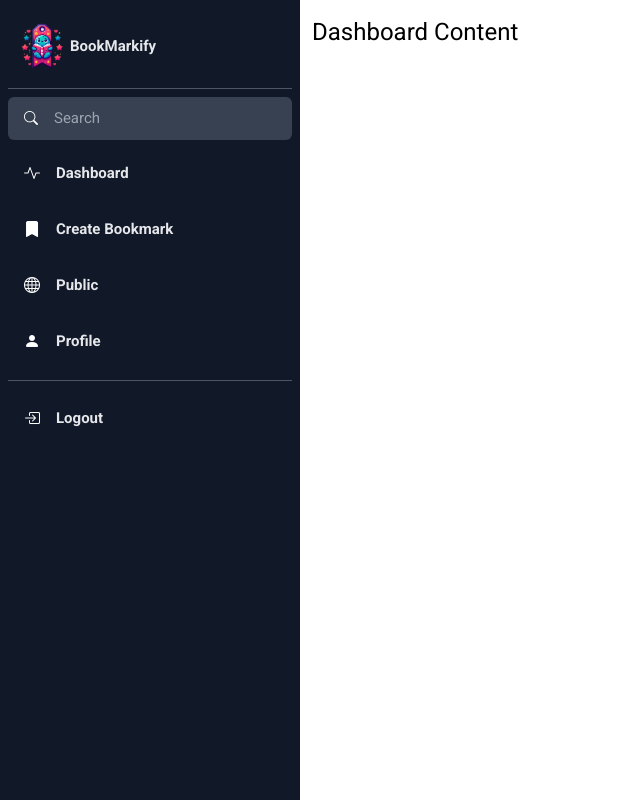
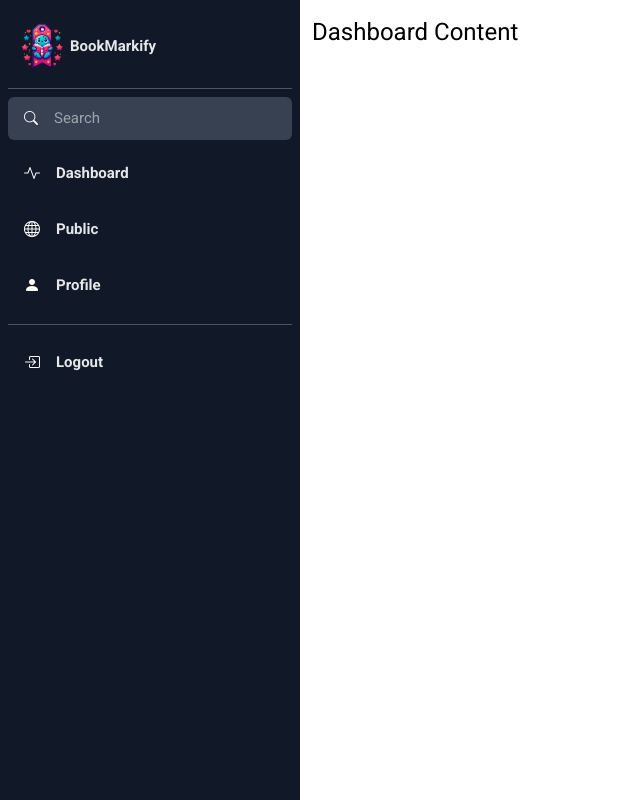
Before and after one commit to KaymMikael/bookmarkify-client, a React (Vite) app: page /dashboard in a window 1280 px wide. Shown: the whole page, without its empty margins (0-640 px from the left). Built offline with nearby package versions, Linux system fonts and the light colour scheme.

Commit message:
remove bookmark

```diff
--- a/src/components/SideBar.jsx
+++ b/src/components/SideBar.jsx
@@ -64,12 +64,6 @@ const SideBar = () => {
           </span>
         </div>
         <div className="p-2.5 mt-3 flex items-center rounded-md px-4 duration-300 cursor-pointer hover:bg-blue-600 text-white  hover:scale-90">
-          <i className="bi bi-bookmark-fill"></i>
-          <span className="text-[15px] ml-4 text-gray-200 font-bold">
-            Create Bookmark
-          </span>
-        </div>
-        <div className="p-2.5 mt-3 flex items-center rounded-md px-4 duration-300 cursor-pointer hover:bg-blue-600 text-white  hover:scale-90">
           <i className="bi bi-globe"></i>
           <span className="text-[15px] ml-4 text-gray-200 font-bold">
             Public
```
